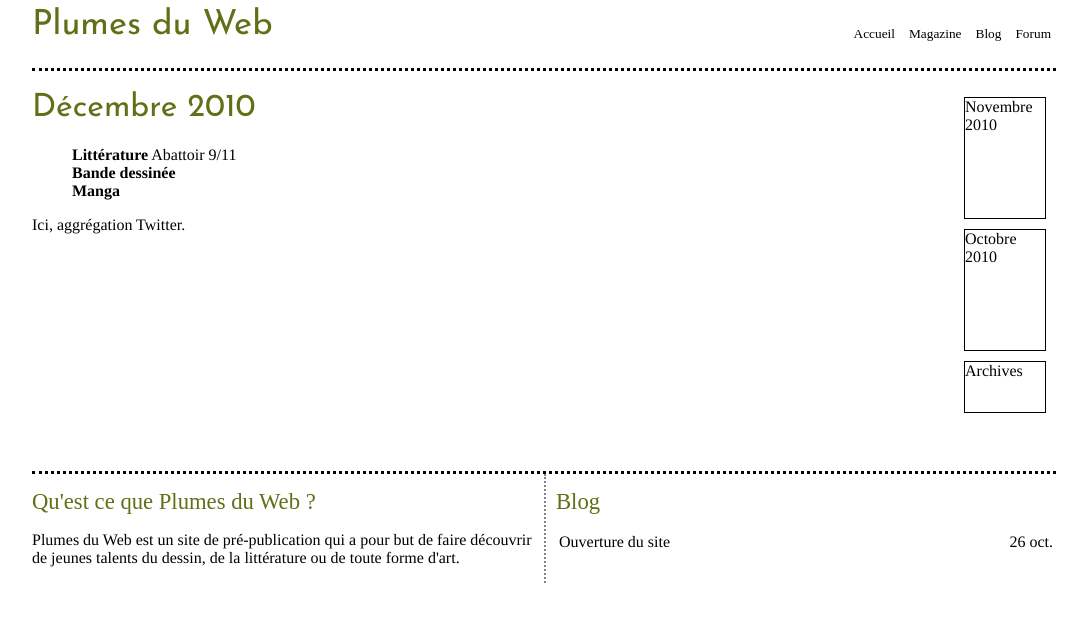
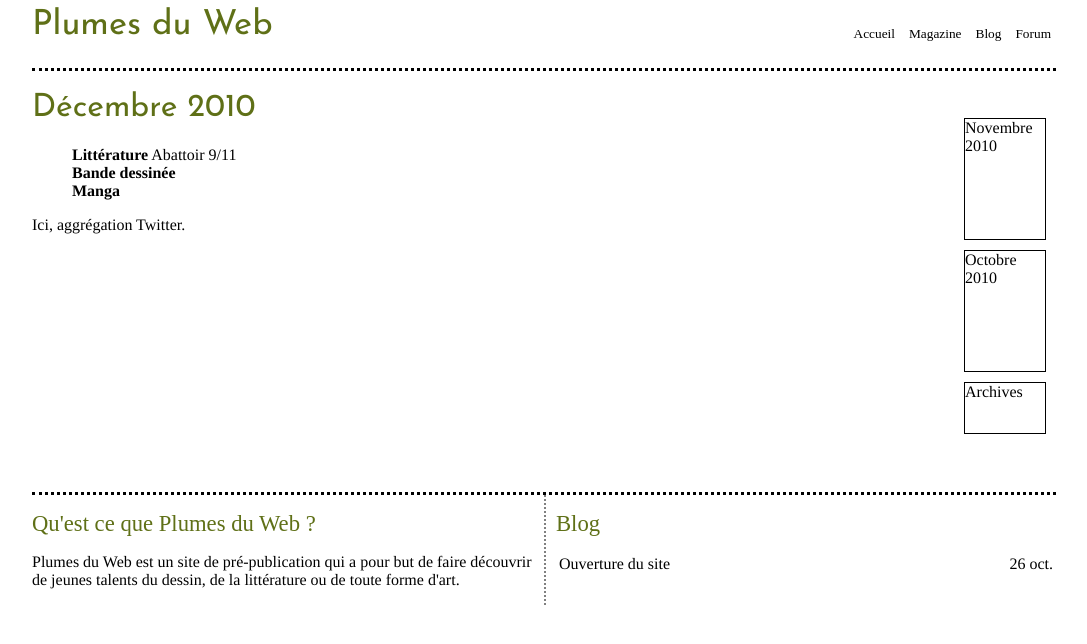
Before and after one commit to pierreldar/plumesduweb, a PHP site: page / in a window 1280 px wide. Shown: the top 644 px of the page, without its empty margins (96-1183 px from the left). Run offline with PHP 8.4, Linux system fonts and the light colour scheme; some libraries are stand-ins or nearby versions; some web fonts are replaced.

Commit message:
Bordures

```diff
--- a/css/header.css
+++ b/css/header.css
@@ -8,6 +8,7 @@
 
 #header {
 	height: 60px;
+	border-bottom: 3px dotted black;
 }
 
 #header h1 {
--- a/css/main.css
+++ b/css/main.css
@@ -38,7 +38,6 @@ h2:hover {
 #front_block {
 	/* background: url('../img/front_block_bg.png') repeat-x; */
 	border-bottom: 3px dotted black;
-	border-top: 3px dotted black;
 	height: 400px;
 	/* margin-bottom: 10px; */
 }
```
